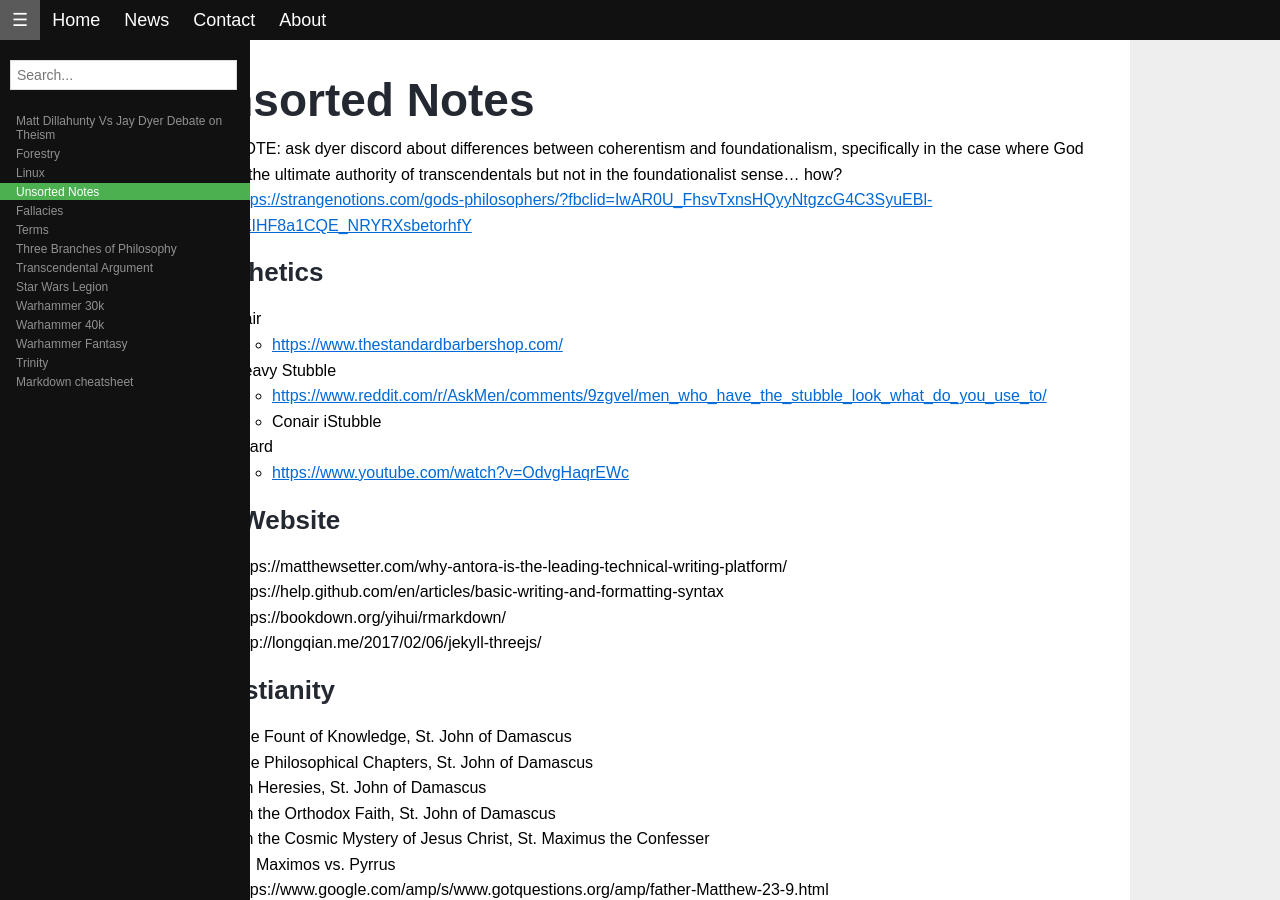
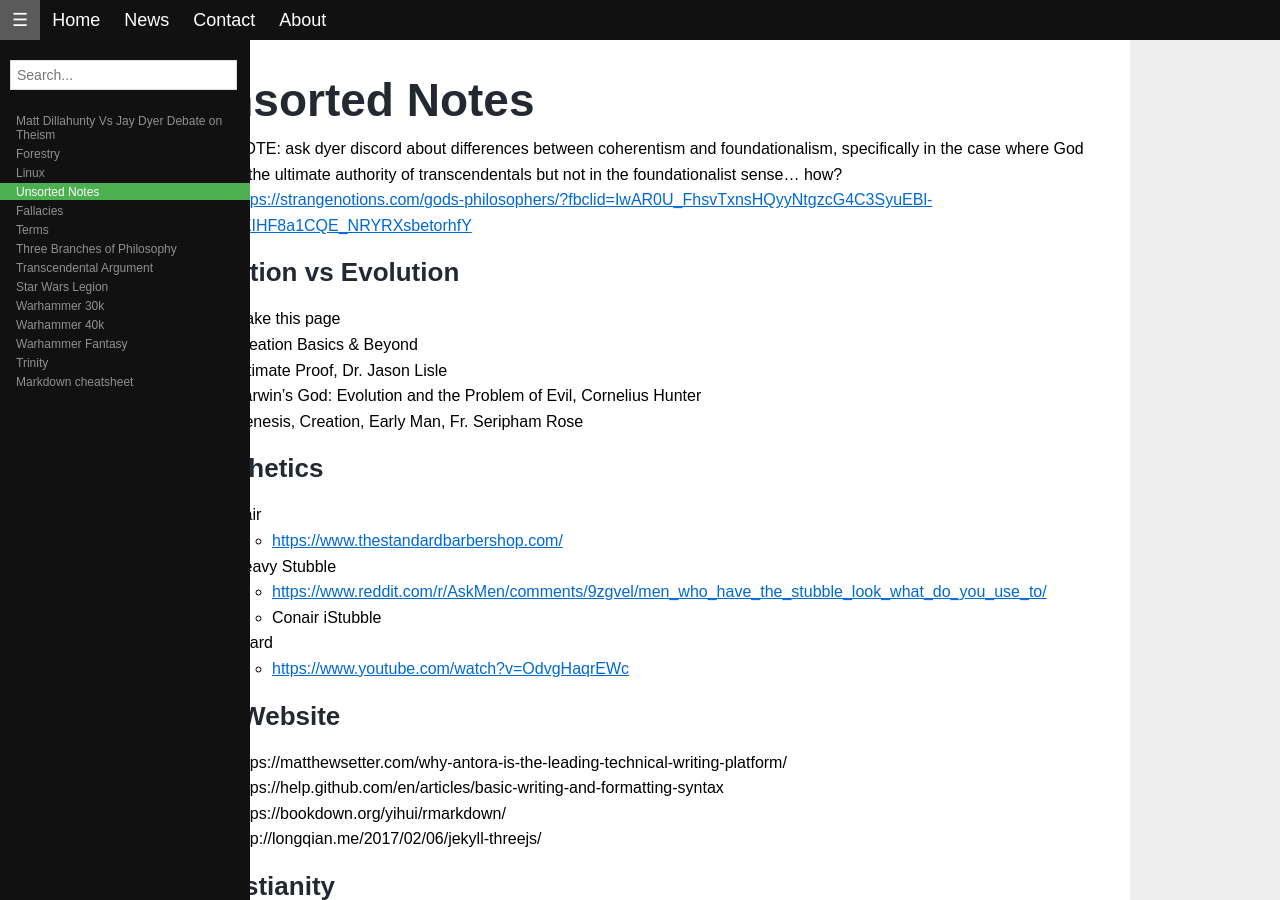
Before and after one commit to ddigiorg/ddigiorg.github.io, a Jekyll site: the page built from pages/unsorted/unsorted.md, in a window 1280 px wide and 900 px high. Built offline with Jekyll 4.4.1, drawn with Linux system fonts in a browser that asks for light colours; our own code applies the rules of GitHub Pages for plain Markdown files.

Commit message:
Update from Forestry.io David Di Giorgio updated pages/unsorted/unsorted.md

```diff
--- a/pages/unsorted/unsorted.md
+++ b/pages/unsorted/unsorted.md
@@ -5,6 +5,14 @@
 
 * NOTE: ask dyer discord about differences between coherentism and foundationalism, specifically in the case where God is the ultimate authority of transcendentals but not in the foundationalist sense... how?
 * [https://strangenotions.com/gods-philosophers/?fbclid=IwAR0U_FhsvTxnsHQyyNtgzcG4C3SyuEBl-oKIHF8a1CQE_NRYRXsbetorhfY](https://strangenotions.com/gods-philosophers/?fbclid=IwAR0U_FhsvTxnsHQyyNtgzcG4C3SyuEBl-oKIHF8a1CQE_NRYRXsbetorhfY "https://strangenotions.com/gods-philosophers/?fbclid=IwAR0U_FhsvTxnsHQyyNtgzcG4C3SyuEBl-oKIHF8a1CQE_NRYRXsbetorhfY")
+
+### Creation vs Evolution
+
+* make this page
+* Creation Basics & Beyond
+* Ultimate Proof, Dr. Jason Lisle
+* Darwin's God: Evolution and the Problem of Evil, Cornelius Hunter
+* Genesis, Creation, Early Man, Fr. Seripham Rose
 
 ### Aesthetics
 
```
